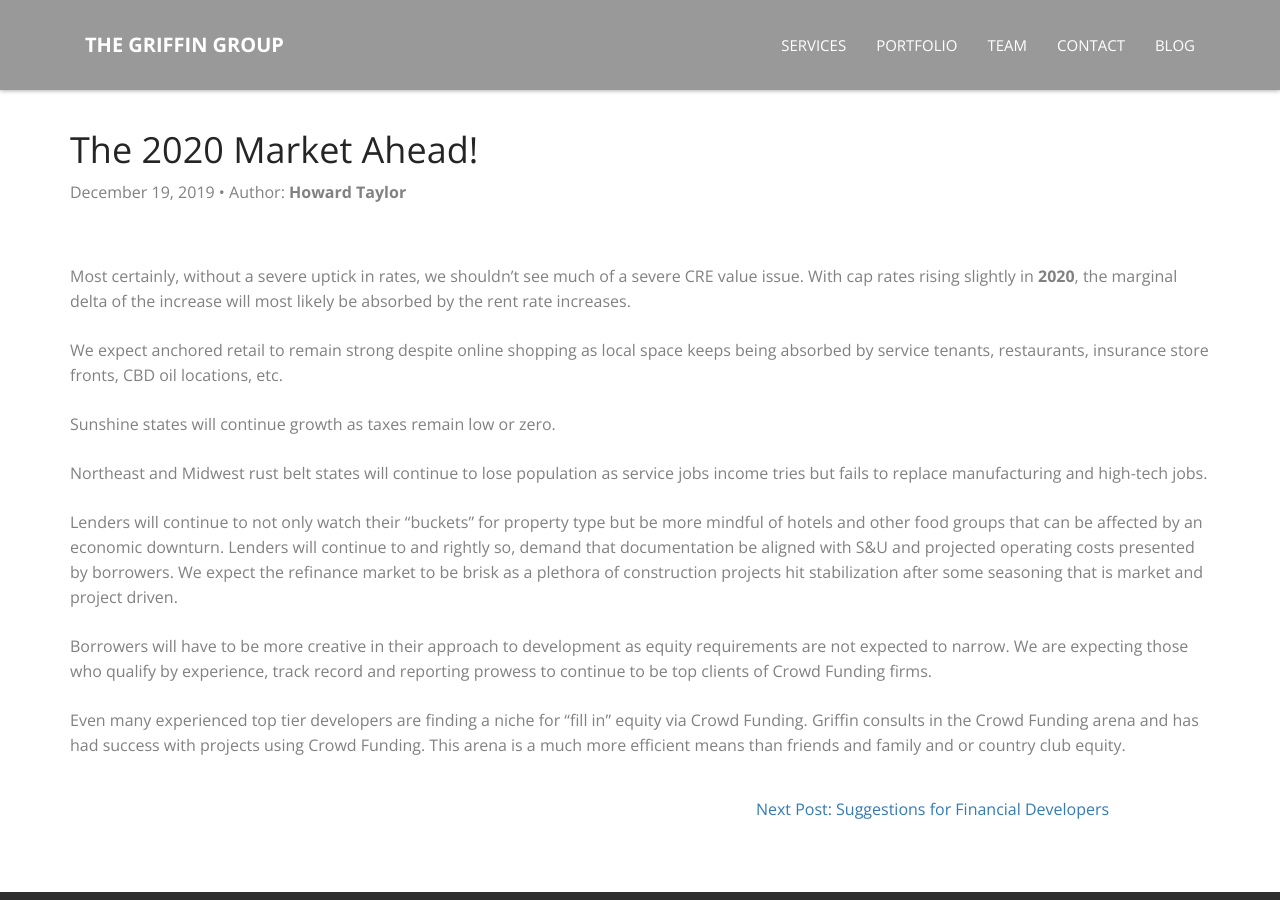
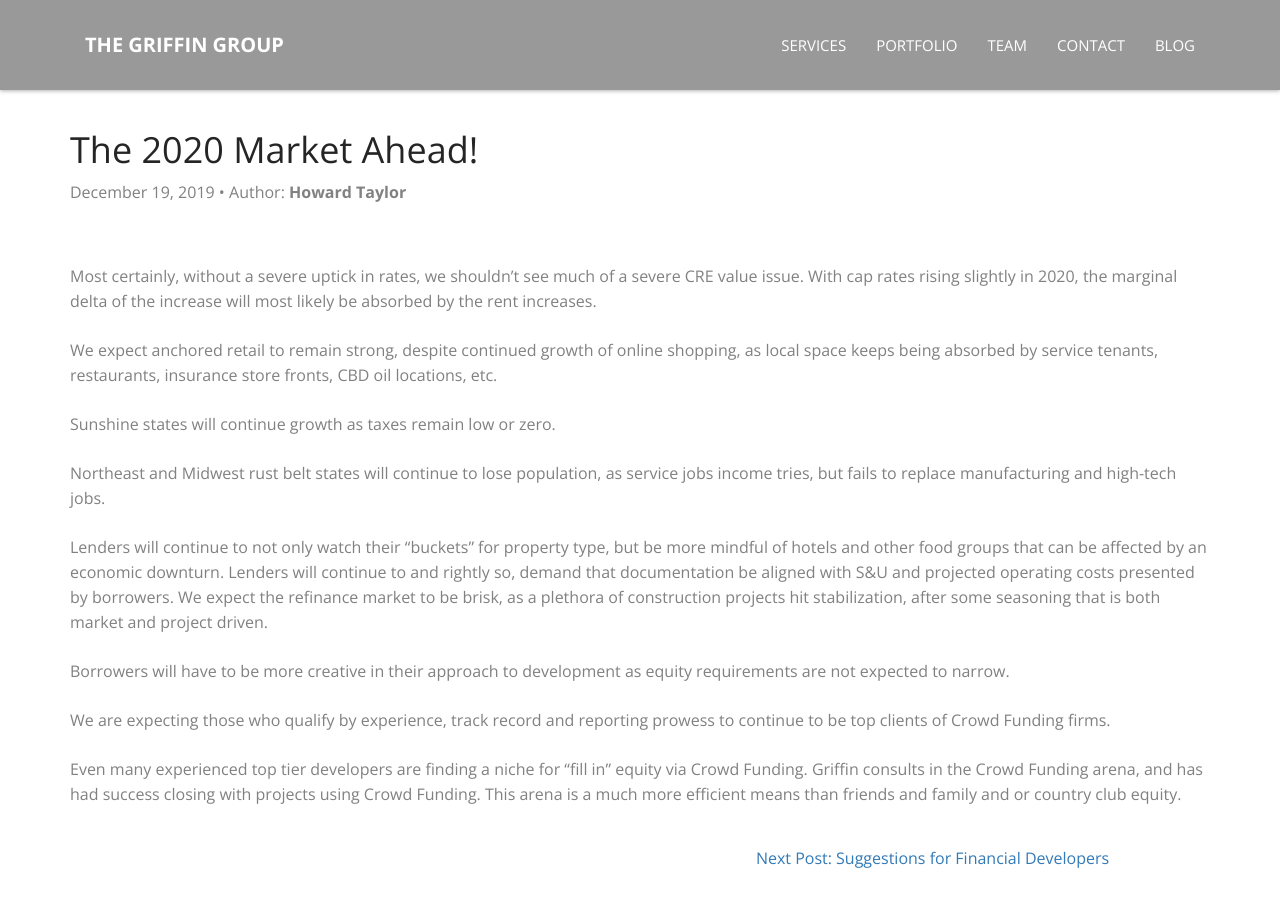
Before and after one commit to FatMan50/griffin-blog, a Jekyll site: the page built from _posts/2019-12-19-the-2020-market-ahead.markdown, in a window 1280 px wide and 900 px high. Built offline with Jekyll 4.4.1, drawn with Linux system fonts in a browser that asks for light colours; comment, search, counter and statistics services are not loaded.

Commit message:
blog post changes

```diff
--- a/_posts/2019-12-19-the-2020-market-ahead.markdown
+++ b/_posts/2019-12-19-the-2020-market-ahead.markdown
@@ -1,21 +1,22 @@
 ---
 layout: post
 title:  "The 2020 Market Ahead!"
+description: "A look forward to the markets for 2020"
 date:   2019-12-19
 author: Howard Taylor
 ---
-Most certainly, without a severe uptick in rates, we shouldn't see much of a severe CRE value issue.
-With cap rates rising slightly in **2020**, the marginal delta of the increase will most likely be absorbed by the rent rate increases.<!--more-->
+Most certainly, without a severe uptick in rates, we shouldn’t see much of a severe CRE value issue. With cap rates rising slightly in 2020, the marginal delta of the increase will most likely be absorbed by the rent increases.<!--more-->
 
-We expect anchored retail to remain strong despite online shopping as local space keeps being absorbed by service tenants, restaurants, insurance store fronts, CBD oil locations, etc.
+We expect anchored retail to remain strong, despite continued growth of online shopping, as local space keeps being absorbed by service tenants, restaurants, insurance store fronts, CBD oil locations, etc.
 
 Sunshine states will continue growth as taxes remain low or zero.
 
-Northeast and Midwest rust belt states will continue to lose population as service jobs income tries but fails to replace manufacturing and high-tech jobs.
+Northeast and Midwest rust belt states will continue to lose population, as service jobs income tries, but fails to replace manufacturing and high-tech jobs.
 
-Lenders will continue to not only watch their “buckets” for property type but be more mindful of hotels and other food groups that can be affected by an economic downturn. Lenders will continue to and rightly so, demand that documentation be aligned with S&U and projected operating costs presented by borrowers. We expect the refinance market to be brisk as a plethora of construction projects hit stabilization after some seasoning that is market and project driven.
+Lenders will continue to not only watch their "buckets" for property type, but be more mindful of hotels and other food groups that can be affected by an economic downturn. Lenders will continue to and rightly so, demand that documentation be aligned with S&U and projected operating costs presented by borrowers. We expect the refinance market to be brisk, as a plethora of construction projects hit stabilization, after some seasoning that is both market and project driven.
 
-Borrowers will have to be more creative in their approach to development as equity requirements are not expected to narrow. We are expecting those who qualify by experience, track record and reporting prowess to continue to be top clients of Crowd Funding firms.
+Borrowers will have to be more creative in their approach to development as equity requirements are not expected to narrow.
 
-Even many experienced top tier developers are finding a niche for “fill in” equity via Crowd Funding.
-Griffin consults in the Crowd Funding arena and has had success with projects using Crowd Funding. This arena is a much more efficient means than friends and family and or country club equity.
+We are expecting those who qualify by experience, track record and reporting prowess to continue to be top clients of Crowd Funding firms.
+
+Even many experienced top tier developers are finding a niche for “fill in” equity via Crowd Funding. Griffin consults in the Crowd Funding arena, and has had success closing with projects using Crowd Funding. This arena is a much more efficient means than friends and family and or country club equity.
```
Also changed, not shown: _posts/2019-12-18-q2-data-for-2019.markdown (+5 -13 lines), _posts/2019-12-19-suggestions-for-financial-developers.markdown (+5 -6 lines).
